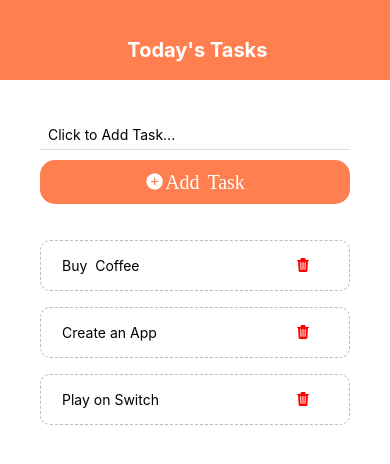
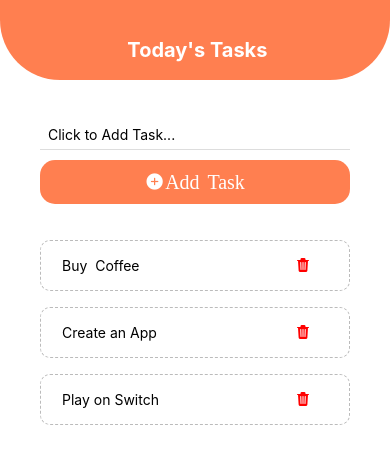
Before and after one commit to wandieinnocents/ReactNativeTodoApp, a React Native app: screen / in a window 390 px wide. Shown: the top 464 px of the page. Built offline with nearby package versions, Linux system fonts and the light colour scheme.

Commit message:
Add border radius title

```diff
--- a/components/Header.js
+++ b/components/Header.js
@@ -17,6 +17,8 @@ header:{
     height:80,
     paddingTop: 38,
     backgroundColor:'coral',
+    borderBottomLeftRadius:60,
+    borderBottomRightRadius:60,
 },
 title: {
     textAlign:'center',
```
